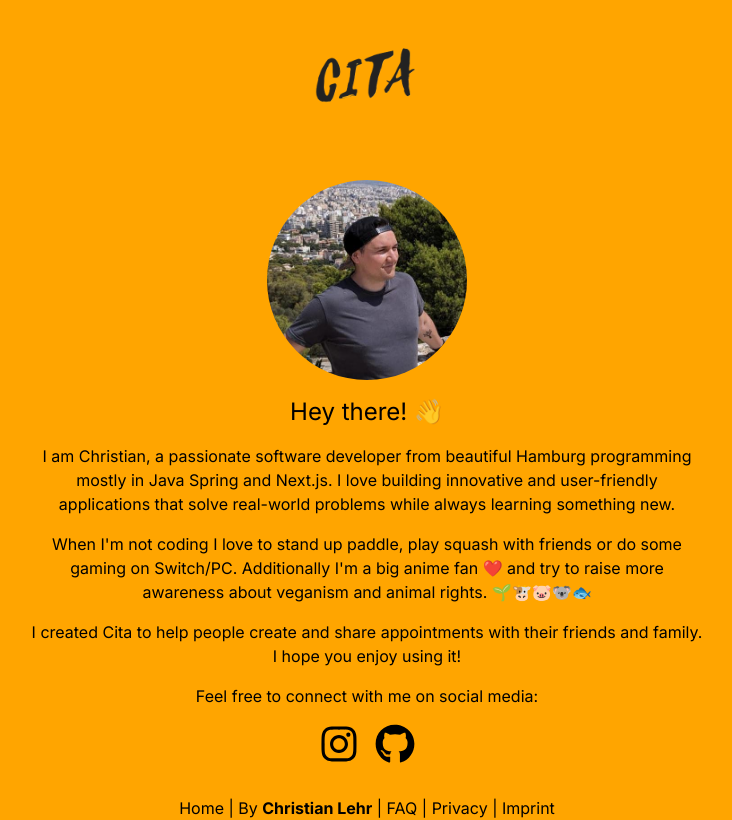
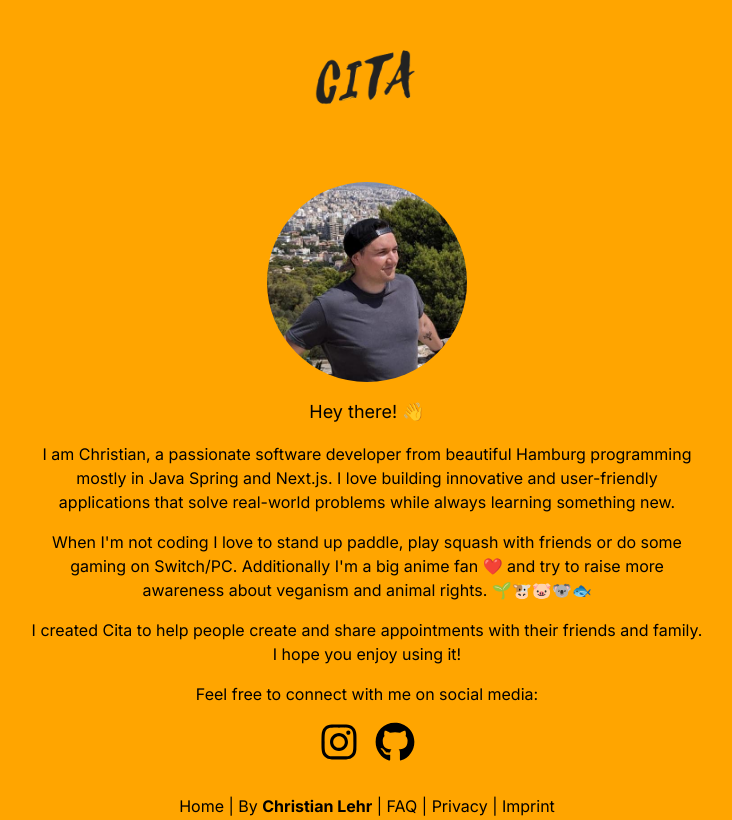
Before and after one commit to chris251190/cita, a Next.js app: page /about in a window 1280 px wide. Shown: the whole page, without its empty margins (273-1005 px from the left). Built offline with nearby package versions, Linux system fonts and the light colour scheme.

Commit message:
Update AboutPage heading size

```diff
--- a/app/about/page.tsx
+++ b/app/about/page.tsx
@@ -12,7 +12,7 @@ const AboutPage = () => {
                 <Logo />
 
                 <Image src="/me.jpeg" width={200} height={200} alt="Profile Picture" className="rounded-full mx-auto mb-4" />
-                <h1 className="text-2xl mb-4">Hey there! 👋</h1>
+                <h1 className="text-lg mb-4">Hey there! 👋</h1>
                 <p className="mb-4">I am Christian, a passionate software developer from beautiful Hamburg programming mostly in Java Spring and Next.js. I love building innovative and user-friendly applications that solve real-world problems while always learning something new.</p>
                 <p className="mb-4">When I&apos;m not coding I love to stand up paddle, play squash with friends or do some gaming on Switch/PC. Additionally I&apos;m a big anime fan ❤️ and try to raise more awareness about veganism and animal rights. &#127793;&#128046;&#128055;&#128040;&#128031;</p>
                 <p className="mb-4">I created Cita to help people create and share appointments with their friends and family. I hope you enjoy using it!</p>
```
